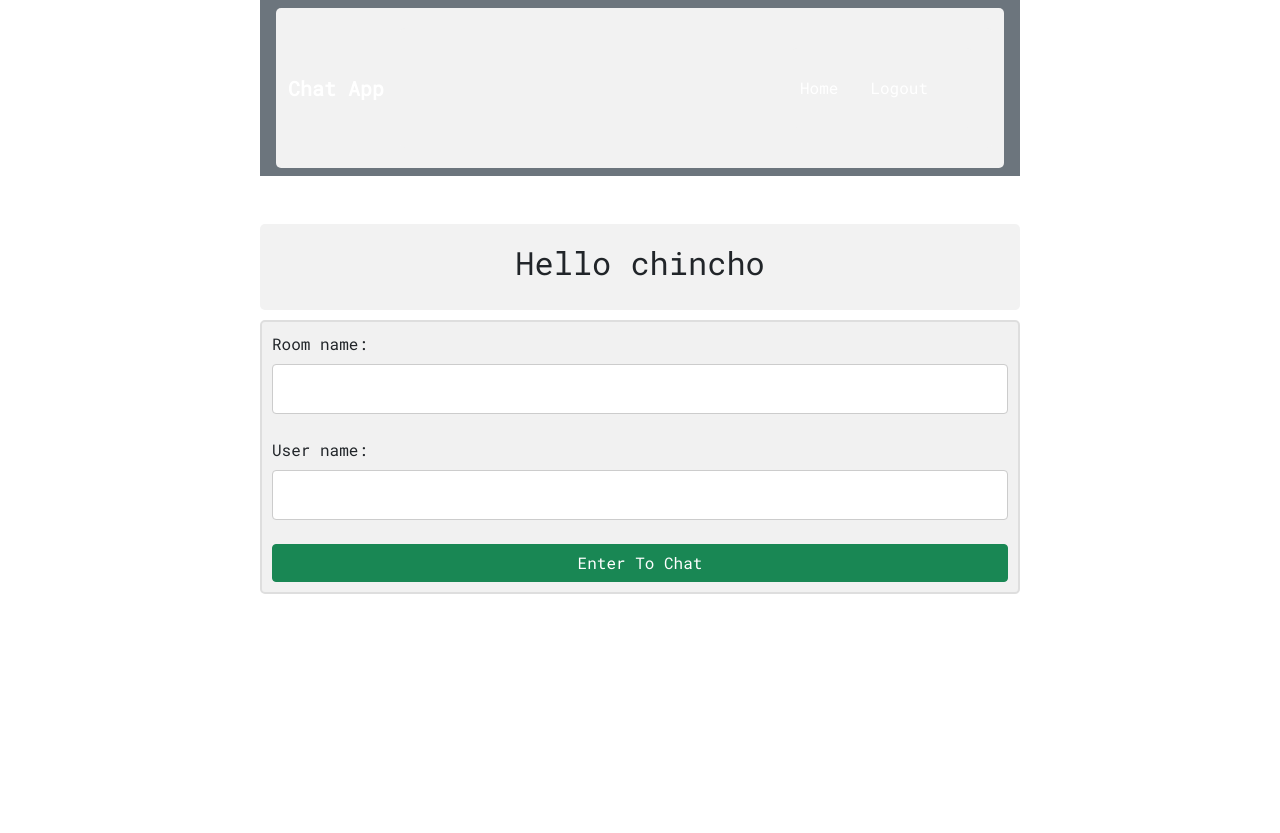
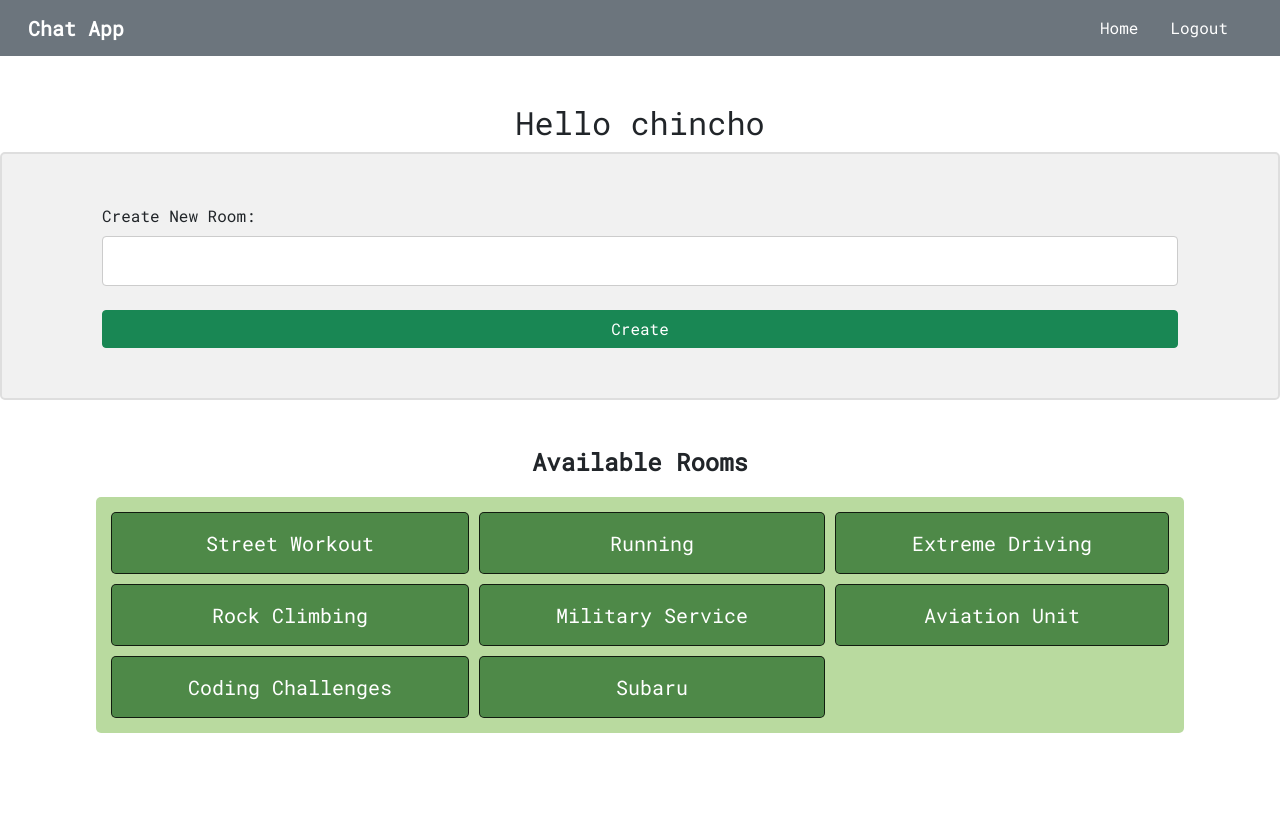
Before and after one commit to Nika-Chinchaladze/Simple_Chat_App_Django, a Django app: page /personal in a window 1280 px wide. Before the commit the page ends 594 px from the top, so only its background shows below. Run offline with Django 4.2, Linux system fonts and the light colour scheme; a user stored in the database is signed in; data comes from the database, SQL or seed files in the repository; both versions use the stored data as it was after the commit.

Commit message:
nineth version - add room link

```diff
--- a/chat_app/forms.py
+++ b/chat_app/forms.py
@@ -37,7 +37,5 @@ class LoginModelForm(AuthenticationForm):
 
 
 class HomeForm(forms.Form):
-    room_name = forms.CharField(
-        max_length=1000, widget=forms.TextInput(attrs={"class": "form-control"}))
-    user_name = forms.CharField(
-        max_length=1000, widget=forms.TextInput(attrs={"class": "form-control"}))
+    room_name = forms.CharField(label="Create New Room", max_length=1000,
+                                widget=forms.TextInput(attrs={"class": "form-control"}))
--- a/chat_app/static/chat/home.css
+++ b/chat_app/static/chat/home.css
@@ -1,15 +1,11 @@
-body {
-margin: 0 auto;
-max-width: 800px;
-padding: 0 20px;
-}
-
-.container {
+.my-container {
     border: 2px solid #dedede;
     background-color: #f1f1f1;
     border-radius: 5px;
     padding: 10px;
     margin: 10px 0;
+    box-sizing: border-box;
+    padding: 50px 100px;
 }
 
 .darker {
@@ -17,13 +13,13 @@ border-color: #ccc;
     background-color: #ddd;
 }
 
-.container::after {
+.my-container::after {
     content: "";
     clear: both;
     display: table;
 }
 
-.container img {
+.my-container img {
     float: left;
     max-width: 60px;
     width: 100%;
@@ -31,7 +27,7 @@ margin-right: 20px;
     border-radius: 50%;
 }
 
-.container img.right {
+.my-container img.right {
     float: right;
     margin-left: 20px;
     margin-right:0;
@@ -72,8 +68,30 @@ input[type=submit]:hover {
     background-color: #45a049;
 }
 
-div {
+.grid-container {
+    width: 85%;
+    margin: auto;
+    margin-top: 20px;
+    margin-bottom: 100px;
+    display: grid;
+    grid-template-columns: auto auto auto;
+    background-color: #a8d187cc;
+    padding: 10px;
     border-radius: 5px;
-background-color: #f2f2f2;
-padding: 20px;
 }
+.grid-item {
+    display: block;
+    background-color: rgba(29, 100, 32, 0.678);
+    color: white;
+    border: 1px solid rgba(0, 0, 0, 0.8);
+    padding: 15px;
+    font-size: 20px;
+    text-align: center;
+    text-decoration: none;
+    margin: 5px;
+    border-radius: 5px;
+}
+.grid-item:hover {
+    background-color: antiquewhite;
+    color: rgba(3, 3, 70, 0.897);
+}
--- a/chat_app/templates/chat/home.html
+++ b/chat_app/templates/chat/home.html
@@ -14,11 +14,20 @@
   <h2>Hello {{ user.username }}</h2>
 </div>
 
-<div class="container">
+<div class="my-container">
     <form id="post-form" method="POST" action="{% url 'check-view' %}">
         {% csrf_token %}
         {{ form.as_p }}
-        <button type="submit" class="btn btn-success rounded-1 w-100">Enter To Chat</button>
+        <button type="submit" class="btn btn-success rounded-1 w-100">Create</button>
     </form>
 </div>
+
+<!-- Available Rooms -->
+<h4 class="text-center fw-bold mt-5">Available Rooms</h4>
+<div class="grid-container">
+  {% for room in rooms %}
+    <a href="{% url 'room-page' room=room.name username=user.username %}" class="grid-item">{{ room.name }}</a>
+  {% endfor %}
+</div>
+
 {% endblock %}
--- a/chat_app/templates/chat/room.html
+++ b/chat_app/templates/chat/room.html
@@ -11,7 +11,7 @@
 
 
 {% block content %}
-<h2>{{ room }} - DjChat</h2>
+<h2>{{ room }} - {{ user.username }}</h2>
 
 <div id="display">
 
--- a/chat_app/views.py
+++ b/chat_app/views.py
@@ -66,9 +66,11 @@ def start(request):
 def personal_page(request):
     form = HomeForm()
     current_user = request.user
+    available_rooms = Room.objects.all()
     return render(request, "chat/home.html", {
         "form": form,
-        "user": current_user
+        "user": current_user,
+        "rooms": available_rooms
     })
 
 
@@ -86,9 +88,10 @@ def room(request, room, username):
 
 @login_required
 def checkview(request):
+    present_user = request.user
     if request.method == "POST":
         room_name = request.POST["room_name"]
-        user_name = request.POST["user_name"]
+        user_name = present_user.username
 
         if Room.objects.filter(name=room_name).exists():
             return HttpResponseRedirect(reverse("room-page", kwargs={
```
Also changed, not shown: db.sqlite3. Lines whose indentation alone changed are shown as unchanged.
